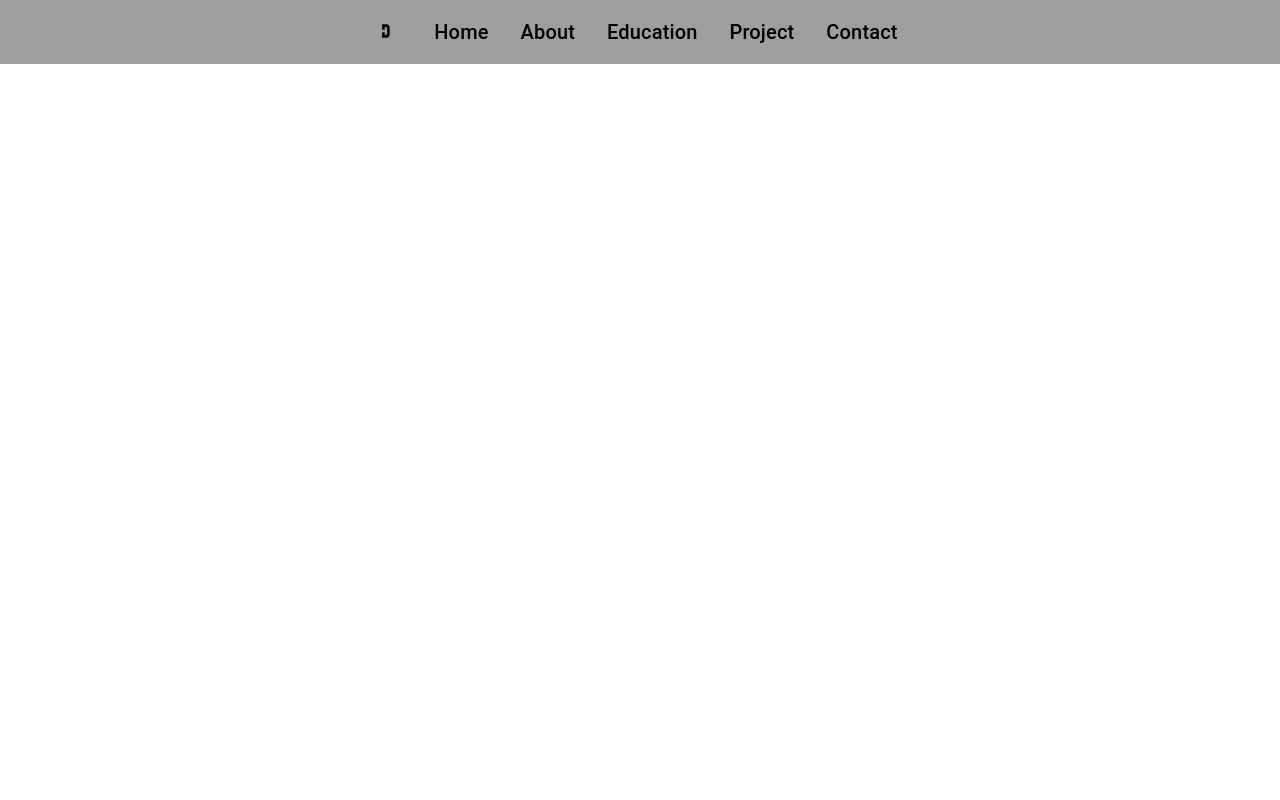
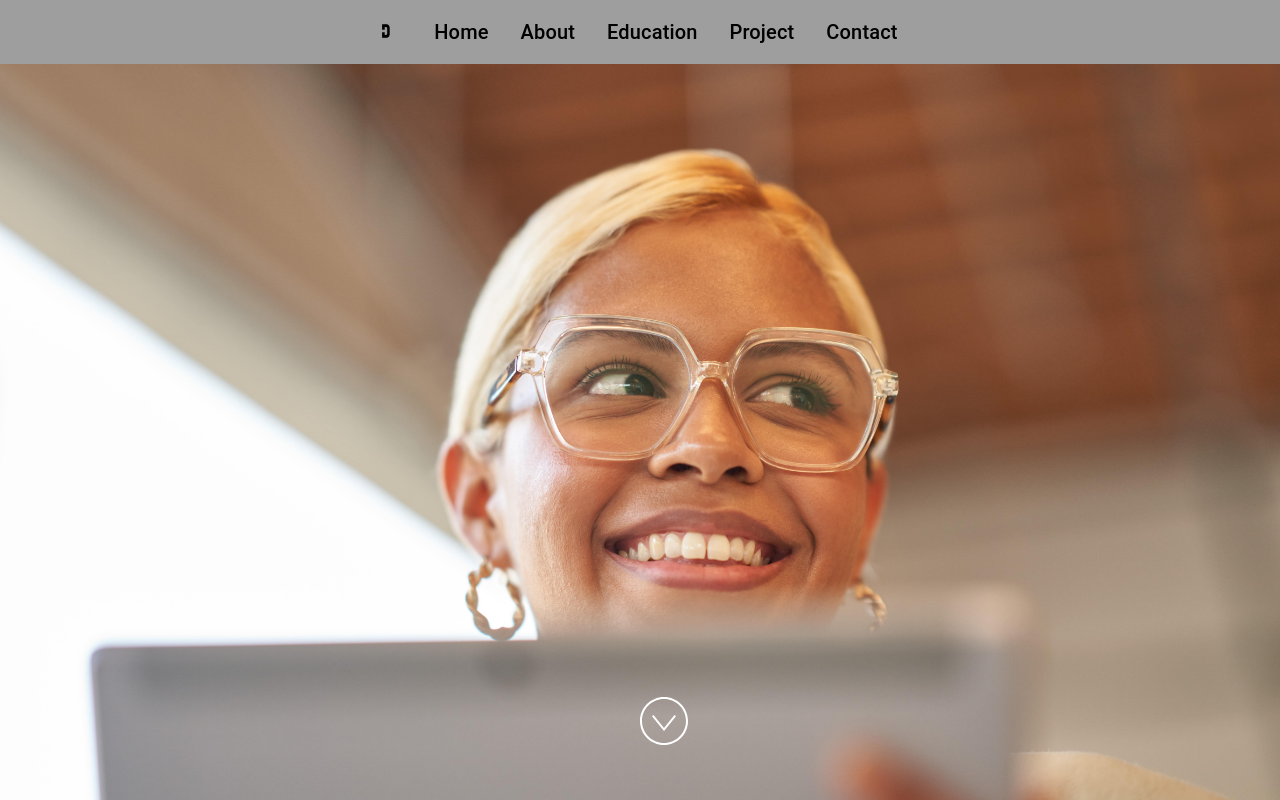
Before and after one commit to ttran375/comp229-lab5, a React (Vite) app in the folder portfolio/client/: page / in a window 1280 px wide. Built offline with nearby package versions, Linux system fonts and the light colour scheme.

Commit message:
Wed, May 22, 2024, 7:40 PM +00:00

```diff
--- a/portfolio/client/Components/Home.jsx
+++ b/portfolio/client/Components/Home.jsx
@@ -1,3 +1,32 @@
-export default function Home() {
-  return <p>Hello World!</p>;
-}
+import arrowSvg from "../images/down-arrow.svg";
+import PropTypes from "prop-types";
+import image from "../images/woman-with-tablet.jpg";
+
+const imageAltText = "Adult female in office setting leaning against a glass wall while holding a platinum Microsoft Surface Pro 7 in tablet mode preparing to write with Microsoft Surface Pen";
+
+const Home = ({ name, title }) => {
+  return (
+    <section id="home" className="min-height">
+      <img className="background" src={image} alt="" />
+      <div style={{ position: "absolute", top: "5rem", left: "2rem", width: "17rem" }}>
+        <h1>{name}</h1>
+        <h2>{title}</h2>
+      </div>
+      <div style={{ position: "absolute", bottom: "3rem", left: "50%" }}>
+        <img src={arrowSvg} style={{ height: "3rem", width: "3rem" }} alt={imageAltText} />
+      </div>
+    </section>
+  );
+};
+
+Home.defaultProps = {
+  name: "",
+  title: "",
+};
+
+Home.propTypes = {
+  name: PropTypes.string.isRequired,
+  title: PropTypes.string.isRequired,
+};
+
+export default Home;
```
